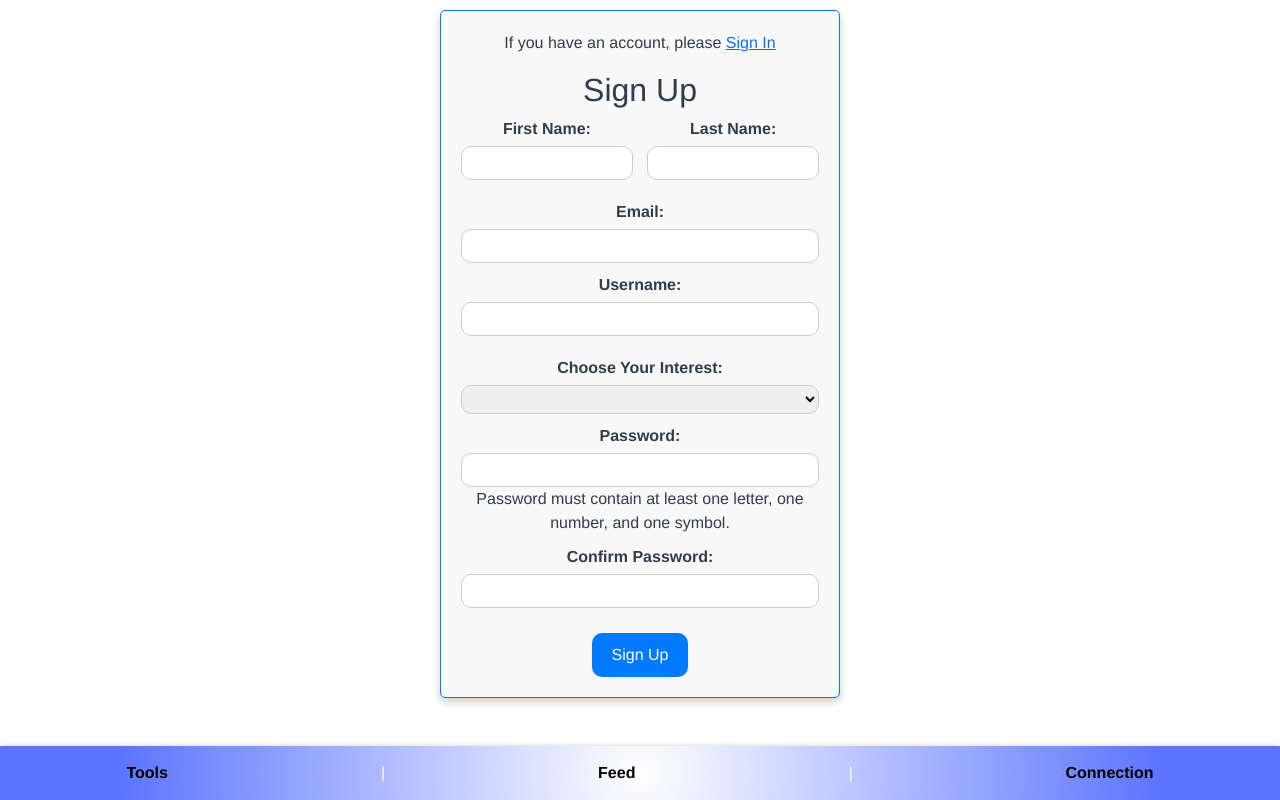
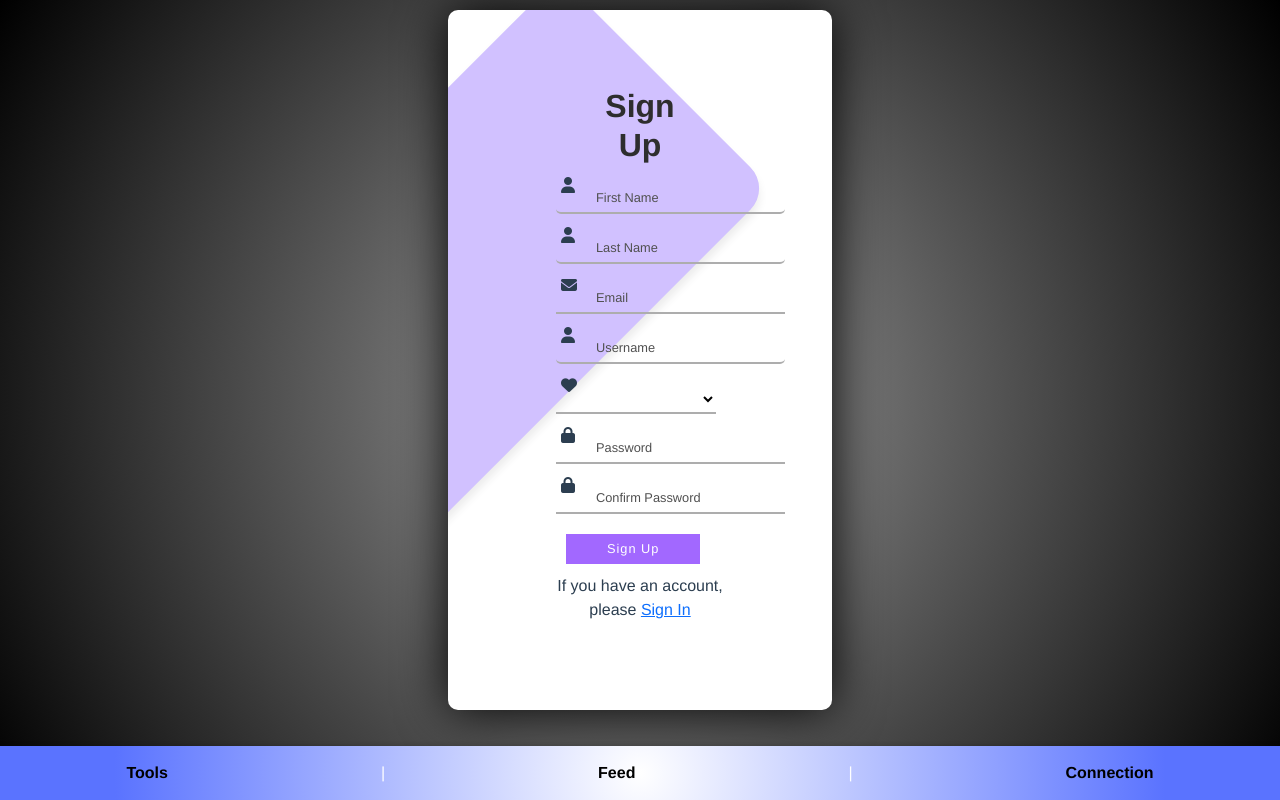
Before and after one commit to bhathiknk/socialmedia-webapp, a Vue app: page /SignUp in a window 1280 px wide. Built offline with nearby package versions, Linux system fonts and the light colour scheme; what @ckeditor/ckeditor5-vue would draw is missing.

Commit message:
friend request reject function and signup ,sigin page ui modifyed

```diff
--- a/src/components/DiscussionForum/DiscussionForum.vue
+++ b/src/components/DiscussionForum/DiscussionForum.vue
@@ -258,6 +258,7 @@ export default {
   background: rgb(158,158,158);
   background: radial-gradient(circle, rgba(158,158,158,1) 0%, rgba(0,0,0,1) 100%);
   margin-bottom: 50px;
+  height: 100vh;
 }
 .question-container {
   display: flex;
--- a/src/components/LoggingComponent/SignIn.vue
+++ b/src/components/LoggingComponent/SignIn.vue
@@ -1,21 +1,33 @@
 <template>
-    <div class="signin-form">
-        <h2>Sign In</h2>
-        <form @submit="signin">
-            <div class="form-group">
-                <label for="email">Email:</label>
-                <input type="text" id="email" v-model="email" required />
-            </div>
-            <div class="form-group">
-                <label for="password">Password:</label>
-                <input type="password" id="password" v-model="password" required />
-            </div>
-            <button type="submit">Sign In</button>
-        </form>
+<div class="body">
+
+      <form @submit="signin" class="form_main">
+        <p class="heading">Login</p>
+        <div class="inputContainer">
+          <svg class="inputIcon" xmlns="http://www.w3.org/2000/svg" width="16" height="16" fill="#2e2e2e" viewBox="0 0 16 16">
+            <path d="M13.106 7.222c0-2.967-2.249-5.032-5.482-5.032-3.35 0-5.646 2.318-5.646 5.702 0 3.493 2.235 5.708 5.762 5.708.862 0 1.689-.123 2.304-.335v-.862c-.43.199-1.354.328-2.29.328-2.926 0-4.813-1.88-4.813-4.798 0-2.844 1.921-4.881 4.594-4.881 2.735 0 4.608 1.688 4.608 4.156 0 1.682-.554 2.769-1.416 2.769-.492 0-.772-.28-.772-.76V5.206H8.923v.834h-.11c-.266-.595-.881-.964-1.6-.964-1.4 0-2.378 1.162-2.378 2.823 0 1.737.957 2.906 2.379 2.906.8 0 1.415-.39 1.709-1.087h.11c.081.67.703 1.148 1.503 1.148 1.572 0 2.57-1.415 2.57-3.643zm-7.177.704c0-1.197.54-1.907 1.456-1.907.93 0 1.524.738 1.524 1.907S8.308 9.84 7.371 9.84c-.895 0-1.442-.725-1.442-1.914z"></path>
+          </svg>
+          <input type="text" class="inputField" id="email" v-model="email" required placeholder="Username">
+
+        </div>
+
+        <div class="inputContainer">
+          <svg class="inputIcon" xmlns="http://www.w3.org/2000/svg" width="16" height="16" fill="#2e2e2e" viewBox="0 0 16 16">
+            <path d="M8 1a2 2 0 0 1 2 2v4H6V3a2 2 0 0 1 2-2zm3 6V3a3 3 0 0 0-6 0v4a2 2 0 0 0-2 2v5a2 2 0 0 0 2 2h6a2 2 0 0 0 2-2V9a2 2 0 0 0-2-2z"></path>
+          </svg>
+          <input type="password" class="inputField" id="password"  v-model="password" required placeholder="Password">
+
+        </div>
+
+
+        <button id="button">Submit</button>
         <div>
-            <p>Don't have an account? <router-link to="/signup">Sign Up</router-link></p>
+          <p>Don't have an account? <router-link to="/signup">Sign Up</router-link></p>
         </div>
-    </div>
+      </form>
+
+</div>
+
 
 
 </template>
@@ -80,47 +92,120 @@ export default {
 
 
 <style scoped>
-
-.signin-form {
-    max-width: 400px;
-    margin: 90px auto;
-    padding: 20px;
-    border: 1px solid #007bff; /* Change border color to match the button */
-    border-radius: 5px;
-    background-color: #f8f8f8; /* Add a background color */
-    box-shadow: 0 4px 8px 0 rgba(0, 0, 0, 0.2); /* Add a subtle box shadow */}
-
-.form-group {
-    margin-bottom: 5px; /* Increase spacing between form groups */
+.body{
+  background: rgb(158,158,158);
+  background: radial-gradient(circle, rgba(158,158,158,1) 0%, rgba(0,0,0,1) 100%);
+  display: flex;
+  flex-wrap: wrap;
+  width: 100vw;
+  height: 100vh;
+}
+.form_main {
+  width: 30%;
+  height: 100%;
+  display: flex;
+  flex-direction: column;
+  align-items: center;
+  justify-content: center;
+  background-color: rgb(255, 255, 255);
+  padding: 150px;
+  box-shadow: 0 0 50px rgb(0, 0, 0);
+  position: relative;
+  overflow: hidden;
+  margin: 10px auto;
+  max-height: calc(100vh - 100px);
+  border-radius: 10px;
 }
 
-label {
-    display: block;
-    font-weight: bold;
-    margin-bottom: 5px; /* Add space below labels */
+.form_main::before {
+  position: absolute;
+  content: "";
+  width: 300px;
+  height: 100%;
+  background-color: rgb(209, 193, 255);
+  transform: rotate(45deg);
+  left: -180px;
+  bottom: 30px;
+  z-index: 1;
+  border-radius: 30px;
+  box-shadow: 5px 5px 10px rgba(0, 0, 0, 0.082);
 }
 
-input {
-    width: 100%;
-    padding: 4px; /* Increase input padding */
-    border: 1px solid #ccc;
-    border-radius: 10px;
-    outline: none; /* Remove input outline */
+.heading {
+  font-size: 2em;
+  color: #2e2e2e;
+  font-weight: 700;
+  margin: 5px 0 10px 0;
+  z-index: 2;
 }
 
-button {
-    background-color: #007bff;
-    color: #fff;
-    padding: 10px 20px;
-    border: none;
-    border-radius: 10px;
-    cursor: pointer;
-    font-weight: bold;
-    margin-top: 15px; /* Add space above the button */
-    margin-bottom: 15px;
+.inputContainer {
+  width: 200%;
+  position: relative;
+  display: flex;
+  align-items: center;
+  justify-content: center;
+  z-index: 2;
 }
 
-button:hover {
-    background-color: #0056b3; /* Change button color on hover */
+.inputIcon {
+  position: absolute;
+  left: 3px;
 }
+
+.inputField {
+  width: 200%;
+  height: 30px;
+  background-color: transparent;
+  border: none;
+  border-bottom: 2px solid rgb(173, 173, 173);
+  margin: 10px 0;
+  color: black;
+  font-size: .8em;
+  font-weight: 500;
+  box-sizing: border-box;
+  padding-left: 30px;
+}
+
+.inputField:focus {
+  outline: none;
+  border-bottom: 2px solid rgb(199, 114, 255);
+}
+
+.inputField::placeholder {
+  color: rgb(80, 80, 80);
+  font-size: 1em;
+  font-weight: 500;
+}
+
+#button {
+  z-index: 2;
+  position: relative;
+  width: 200%;
+  border: none;
+  background-color: rgb(162, 104, 255);
+  height: 30px;
+  color: white;
+  font-size: .8em;
+  font-weight: 500;
+  letter-spacing: 1px;
+  margin: 10px;
+  cursor: pointer;
+}
+
+#button:hover {
+  background-color: rgb(126, 84, 255);
+}
+
+.forgotLink {
+  z-index: 2;
+  font-size: .7em;
+  font-weight: 500;
+  color: rgb(44, 24, 128);
+  text-decoration: none;
+  padding: 8px 15px;
+  border-radius: 20px;
+}
+
+
 </style>
--- a/src/components/LoggingComponent/SignUp.vue
+++ b/src/components/LoggingComponent/SignUp.vue
@@ -1,35 +1,32 @@
 <template>
-  <div class="signup-form">
-    <div>
-      <p>If you have an account, please <router-link to="/SignIn">Sign In</router-link></p>
-    </div>
-
-    <h2>Sign Up</h2>
-    <form @submit="signup">
+  <div class="body">
+  <div class="signup-form form_main">
+    <h2 class="heading">Sign Up</h2>
+    <form @submit="signup" class="inputContainer">
       <div class="form-group">
         <div class="name-group">
           <div class="name-input">
-            <label for="first-name">First Name:</label>
-            <input type="text" id="first-name" v-model="firstName" required />
+            <label for="first-name" class="inputIcon"><i class="fas fa-user"></i></label>
+            <input type="text" id="first-name" v-model="firstName" class="inputField" placeholder="First Name" required />
           </div>
           <div class="name-input">
-            <label for="last-name">Last Name:</label>
-            <input type="text" id="last-name" v-model="lastName" required />
+            <label for="last-name" class="inputIcon"><i class="fas fa-user"></i></label>
+            <input type="text" id="last-name" v-model="lastName" class="inputField" placeholder="Last Name" required />
           </div>
         </div>
       </div>
       <div class="form-group">
-        <label for="email">Email:</label>
-        <input type="email" id="email" v-model="email" required />
+        <label for="email" class="inputIcon"><i class="fas fa-envelope"></i></label>
+        <input type="email" id="email" v-model="email" class="inputField" placeholder="Email" required />
       </div>
       <div class="form-group">
-        <label for="username">Username:</label>
-        <input type="text" id="userName" v-model="userName" required />
+        <label for="username" class="inputIcon"><i class="fas fa-user"></i></label>
+        <input type="text" id="userName" v-model="userName" class="inputField" placeholder="Username" required />
       </div>
 
       <div class="form-group">
-        <label for="interest">Choose Your Interest:</label>
-        <select id="interest" v-model="interest">
+        <label for="interest" class="inputIcon"><i class="fas fa-heart"></i></label>
+        <select id="interest" v-model="interest" class="inputField">
           <option value="technology">Technology</option>
           <option value="business">Business</option>
           <option value="science">Science</option>
@@ -37,17 +34,19 @@
       </div>
 
       <div class="form-group">
-        <label for="password">Password:</label>
-        <input type="password" id="password" v-model="password" required />
-        <div v-if="passwordFeedback" class="password-feedback">{{ passwordFeedback }}</div>
-        <div class="password-comment">Password must contain at least one letter, one number, and one symbol.</div>
+        <label for="password" class="inputIcon"><i class="fas fa-lock"></i></label>
+        <input type="password" id="password" v-model="password" class="inputField" placeholder="Password" required />
       </div>
       <div class="form-group">
-        <label for="confirm-password">Confirm Password:</label>
-        <input type="password" id="confirm-password" v-model="confirmPassword" required />
+        <label for="confirm-password" class="inputIcon"><i class="fas fa-lock"></i></label>
+        <input type="password" id="confirm-password" v-model="confirmPassword" class="inputField" placeholder="Confirm Password" required />
       </div>
-      <button type="submit">Sign Up</button>
+      <button type="submit" id="button">Sign Up</button>
+      <div v-if="passwordFeedback" class="password-feedback">{{ passwordFeedback }}</div>
+      <p>If you have an account, please <router-link to="/SignIn">Sign In</router-link></p>
     </form>
+  </div>
+
   </div>
 </template>
 
@@ -138,61 +137,115 @@ export default {
 </script>
 
 <style scoped>
-.signup-form {
-  max-width: 400px;
-  margin: 10px auto;
-  padding: 20px;
-  border: 1px solid #007bff;
-  border-radius: 5px;
-  background-color: #f8f8f8;
-  box-shadow: 0 4px 8px 0 rgba(0, 0, 0, 0.2);
-  overflow-y: auto;
+
+.body{
+  background: rgb(158,158,158);
+  background: radial-gradient(circle, rgba(158,158,158,1) 0%, rgba(0,0,0,1) 100%);
+  display: flex;
+  flex-wrap: wrap;
+  width: 100vw;
+  height: 100vh;
 }
-
-.form-group {
-  margin-bottom: 10px;
-}
-
-.name-group {
-  display: flex;
-  justify-content: space-between;
-}
-
-.name-input {
-  flex-basis: 48%;
-}
-
-label {
-  display: block;
-  font-weight: bold;
-  margin-bottom: 5px;
-}
-
-input, select {
-  width: 100%;
-  padding: 4px;
-  border: 1px solid #ccc;
-  border-radius: 10px;
-  outline: none;
-}
-
-button {
-  background-color: #007bff;
-  color: #fff;
-  padding: 10px 20px;
-  border: none;
-  border-radius: 10px;
-  cursor: pointer;
-  margin-top: 15px;
-}
-
-button:hover {
-  background-color: #0056b3;
-}
-
 .password-feedback {
   color: red;
   margin-top: 5px;
   font-size: 12px;
 }
+.form_main {
+  width: 30%;
+  height: 100%;
+  display: flex;
+  flex-direction: column;
+  align-items: center;
+  justify-content: center;
+  background-color: rgb(255, 255, 255);
+  padding: 150px;
+  box-shadow: 0 0 50px rgb(0, 0, 0);
+  position: relative;
+  overflow: hidden;
+  margin: 10px auto;
+  max-height: calc(100vh - 100px);
+  border-radius: 10px;
+}
+
+.form_main::before {
+  position: absolute;
+  content: "";
+  width: 300px;
+  height: 100%;
+  background-color: rgb(209, 193, 255);
+  transform: rotate(45deg);
+  left: -180px;
+  bottom: 30px;
+  z-index: 1;
+  border-radius: 30px;
+  box-shadow: 5px 5px 10px rgba(0, 0, 0, 0.082);
+}
+
+.heading {
+  font-size: 2em;
+  color: #2e2e2e;
+  font-weight: 700;
+  margin: 5px 0 10px 0;
+  z-index: 2;
+}
+
+.inputContainer {
+  width: 200%;
+  position: relative;
+  display: flex;
+  flex-direction: column;
+  align-items: start;
+  justify-content: center;
+
+  z-index: 2;
+}
+
+.inputIcon {
+  position: absolute;
+  left: 5px;
+}
+
+.inputField {
+  width: calc(160% - 40px); /* Adjusted width to occupy the entire width of the form */
+  height: 30px;
+  background-color: transparent;
+  border: none;
+  border-bottom: 2px solid rgb(173, 173, 173);
+  margin: 10px 0;
+  color: black;
+  font-size: .8em;
+  font-weight: 500;
+  box-sizing: border-box;
+  padding-left: 40px; /* Add padding for icon */
+}
+.inputField:focus {
+  outline: none;
+  border-bottom: 2px solid rgb(199, 114, 255);
+}
+
+.inputField::placeholder {
+  color: rgb(80, 80, 80);
+  font-size: 1em;
+  font-weight: 500;
+}
+
+button {
+  z-index: 2;
+  position: relative;
+  width: 80%;
+  border: none;
+  background-color: rgb(162, 104, 255);
+  height: 30px;
+  color: white;
+  font-size: .8em;
+  font-weight: 500;
+  letter-spacing: 1px;
+  margin: 10px;
+  cursor: pointer;
+}
+
+button:hover {
+  background-color: rgb(126, 84, 255);
+}
 </style>
--- a/src/main.js
+++ b/src/main.js
@@ -7,4 +7,5 @@ import '@fortawesome/fontawesome-free/css/all.css'; // Ensure the path is correc
 import 'bootstrap'
 import 'bootstrap/dist/css/bootstrap.min.css'
 
+
 createApp(App).use(router).mount('#app')
--- a/src/router/index.js
+++ b/src/router/index.js
@@ -127,6 +127,7 @@ const routes = [
     name:'MyPost',
     component: MyPost
   },
+
 ]
 
 const router = createRouter({
```
Also changed, not shown: src/components/FeedCom/AddFeed.vue (+13 -0 lines), src/views/ConnectionView.vue (+53 -1 lines).
